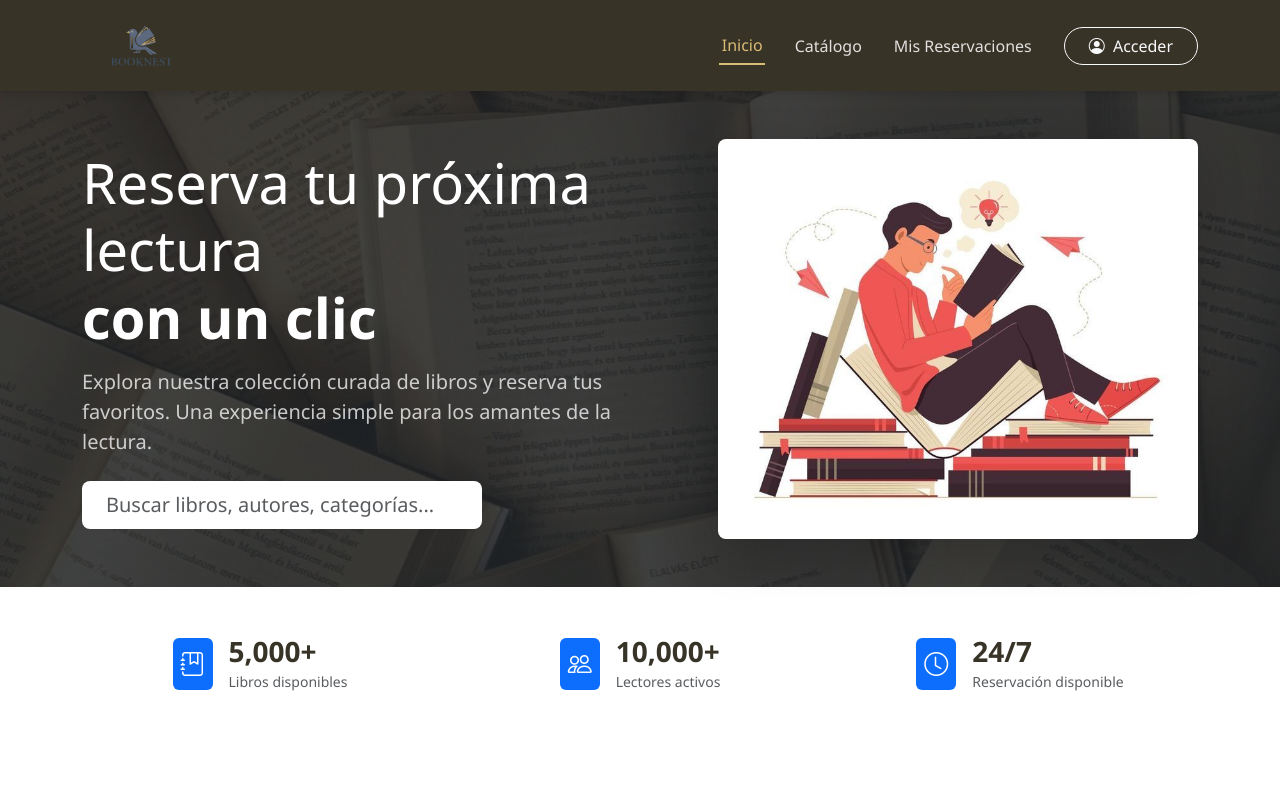
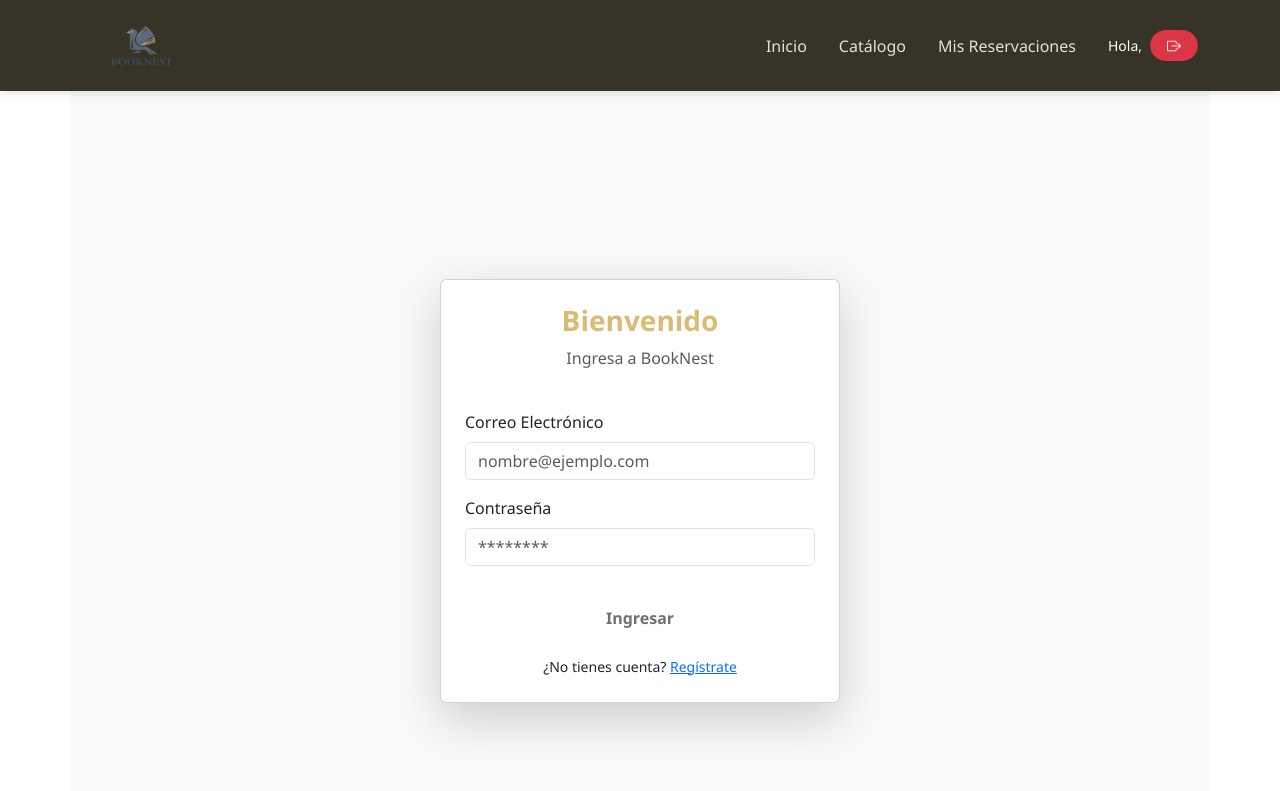
Before and after one commit to AbrahamJR5/Booknest, an Angular app: page /login in a window 1280 px wide. Before the commit this address led to /. Shown: the top 791 px of the page. Built offline with nearby package versions, Linux system fonts and the light colour scheme; no server answers; sample sign-in values are in the browser's storage.

Commit message:
Creacion de service de autenticacion, adaptacion de rutas y navbar para funcionalidad de login v1

```diff
--- a/src/app/app.routes.ts
+++ b/src/app/app.routes.ts
@@ -4,9 +4,12 @@ import { Catalogo } from './pages/catalogo/catalogo';
 import { Reservar } from './pages/reservar/reservar';
 import { Reservaciones } from './pages/reservaciones/reservaciones';
 import { BookForm } from './pages/book-form/book-form';
+import { Login } from './pages/login/login';
+
 
 export const routes: Routes = [
   { path: '', component: Home },
+  { path: 'login', component: Login },
   { path: 'catalogo', component: Catalogo },
   { path: 'reservar', component: Reservar },
   { path: 'mis-reservaciones', component: Reservaciones },
--- /dev/null
+++ b/src/app/pages/login/login.html
@@ -0,0 +1,32 @@
+<div class="container d-flex justify-content-center align-items-center min-vh-100 bg-light">
+  <div class="card shadow-lg p-4" style="max-width: 400px; width: 100%;">
+    <div class="text-center mb-4">
+      <h3 class="fw-bold text-primary-custom">Bienvenido</h3>
+      <p class="text-muted">Ingresa a BookNest</p>
+    </div>
+
+    @if (errorMessage) {
+      <div class="alert alert-danger text-center">{{ errorMessage }}</div>
+    }
+
+    <form [formGroup]="loginForm" (ngSubmit)="onSubmit()">
+      <div class="mb-3">
+        <label for="email" class="form-label">Correo Electrónico</label>
+        <input type="email" id="email" class="form-control" formControlName="email" placeholder="nombre@ejemplo.com">
+      </div>
+
+      <div class="mb-3">
+        <label for="password" class="form-label">Contraseña</label>
+        <input type="password" id="password" class="form-control" formControlName="password" placeholder="********">
+      </div>
+
+      <button type="submit" class="btn btn-primary-custom w-100 mt-3" [disabled]="loginForm.invalid">
+        Ingresar
+      </button>
+    </form>
+
+    <div class="text-center mt-3">
+      <small>¿No tienes cuenta? <a routerLink="/registro">Regístrate</a></small>
+    </div>
+  </div>
+</div>
--- /dev/null
+++ b/src/app/pages/login/login.ts
@@ -0,0 +1,50 @@
+import { Component, inject } from '@angular/core';
+import { CommonModule } from '@angular/common';
+import { FormBuilder, ReactiveFormsModule, Validators } from '@angular/forms';
+import { Router, RouterModule } from '@angular/router';
+import { AuthService } from '../../services/auth';
+
+@Component({
+  selector: 'app-login',
+  standalone: true,
+  imports: [CommonModule, ReactiveFormsModule, RouterModule],
+  templateUrl: './login.html',
+  styleUrl: './login.scss'
+})
+export class Login {
+  private fb = inject(FormBuilder);
+  private authService = inject(AuthService);
+  private router = inject(Router);
+
+  errorMessage: string = '';
+
+  loginForm = this.fb.group({
+    email: ['', [Validators.required, Validators.email]],
+    password: ['', Validators.required]
+  });
+
+  onSubmit() {
+    if (this.loginForm.invalid) return;
+
+    const credentials = {
+      email: this.loginForm.value.email!,
+      password: this.loginForm.value.password!
+    };
+
+    this.authService.login(credentials).subscribe({
+      next: (res) => {
+        const tipo = res.usuario.tipo;
+
+        if (tipo === 'admin') {
+          this.router.navigate(['/admin/nuevo-libro']);
+        } else {
+          this.router.navigate(['/catalogo']);
+        }
+      },
+      error: (err) => {
+        console.error(err);
+        this.errorMessage = 'Credenciales inválidas. Inténtalo de nuevo.';
+      }
+    });
+  }
+}
--- a/src/app/pages/navbar/navbar.html
+++ b/src/app/pages/navbar/navbar.html
@@ -25,17 +25,38 @@
           </a>
         </li>
 
+        @if (authService.currentUser() && !authService.isAdmin) {
           <li class="nav-item">
             <a class="nav-link" routerLink="/mis-reservaciones" routerLinkActive="active">
               Mis Reservaciones
             </a>
           </li>
+        }
 
+        @if (authService.isAdmin) {
+          <li class="nav-item">
+            <a class="nav-link text-warning fw-bold" routerLink="/admin/nuevo-libro" routerLinkActive="active">
+              <i class="bi bi-gear-fill me-1"></i> Admin Panel
+            </a>
+          </li>
+        }
+
+        @if (!authService.currentUser()) {
           <li class="nav-item ms-lg-2">
             <a class="btn btn-outline-light px-4 rounded-pill" routerLink="/login">
               <i class="bi bi-person-circle me-1"></i> Acceder
             </a>
           </li>
+        } @else {
+          <li class="nav-item ms-lg-2 d-flex align-items-center gap-2">
+            <span class="text-white small fw-light">
+              Hola, <strong>{{ authService.currentUser()?.nombre }}</strong>
+            </span>
+            <button class="btn btn-sm btn-danger rounded-pill px-3" (click)="authService.logout()">
+              <i class="bi bi-box-arrow-right"></i>
+            </button>
+          </li>
+        }
 
       </ul>
     </div>
--- a/src/app/pages/navbar/navbar.ts
+++ b/src/app/pages/navbar/navbar.ts
@@ -1,14 +1,15 @@
-
-import { Component } from '@angular/core';
+import { Component, inject } from '@angular/core';
 import { RouterModule } from '@angular/router';
+import { CommonModule } from '@angular/common';
+import { AuthService } from '../../services/auth';
 
 @Component({
   selector: 'app-navbar',
   standalone: true,
-  imports: [RouterModule],
+  imports: [RouterModule, CommonModule],
   templateUrl: './navbar.html',
   styleUrl: './navbar.scss',
 })
 export class Navbar {
-
+  authService = inject(AuthService);
 }
--- /dev/null
+++ b/src/app/services/auth.ts
@@ -0,0 +1,46 @@
+import { Injectable, inject, signal } from '@angular/core';
+import { HttpClient } from '@angular/common/http';
+import { Observable, tap } from 'rxjs';
+import { Usuario } from '../models/user.model';
+import { Router } from '@angular/router';
+
+@Injectable({
+  providedIn: 'root'
+})
+export class AuthService {
+  private http = inject(HttpClient);
+  private router = inject(Router);
+  private apiUrl = 'http://localhost:3000/users/login';
+
+  currentUser = signal<Usuario | null>(this.getUserFromStorage());
+
+  login(credentials: {email: string, password: string}): Observable<any> {
+    return this.http.post<any>(this.apiUrl, credentials).pipe(
+      tap(response => {
+        if (response.usuario) {
+          this.setUserToStorage(response.usuario);
+        }
+      })
+    );
+  }
+
+  logout() {
+    localStorage.removeItem('booknest_user');
+    this.currentUser.set(null);
+    this.router.navigate(['/login']);
+  }
+
+  private setUserToStorage(user: Usuario) {
+    localStorage.setItem('booknest_user', JSON.stringify(user));
+    this.currentUser.set(user);
+  }
+
+  private getUserFromStorage(): Usuario | null {
+    const userStr = localStorage.getItem('booknest_user');
+    return userStr ? JSON.parse(userStr) : null;
+  }
+
+  get isAdmin(): boolean {
+    return this.currentUser()?.tipo === 'admin';
+  }
+}
```
Also changed, not shown: src/app/pages/login/login.scss (added), 2 other files (tests, documents, lock files or other folders). Lines whose indentation alone changed are shown as unchanged.
